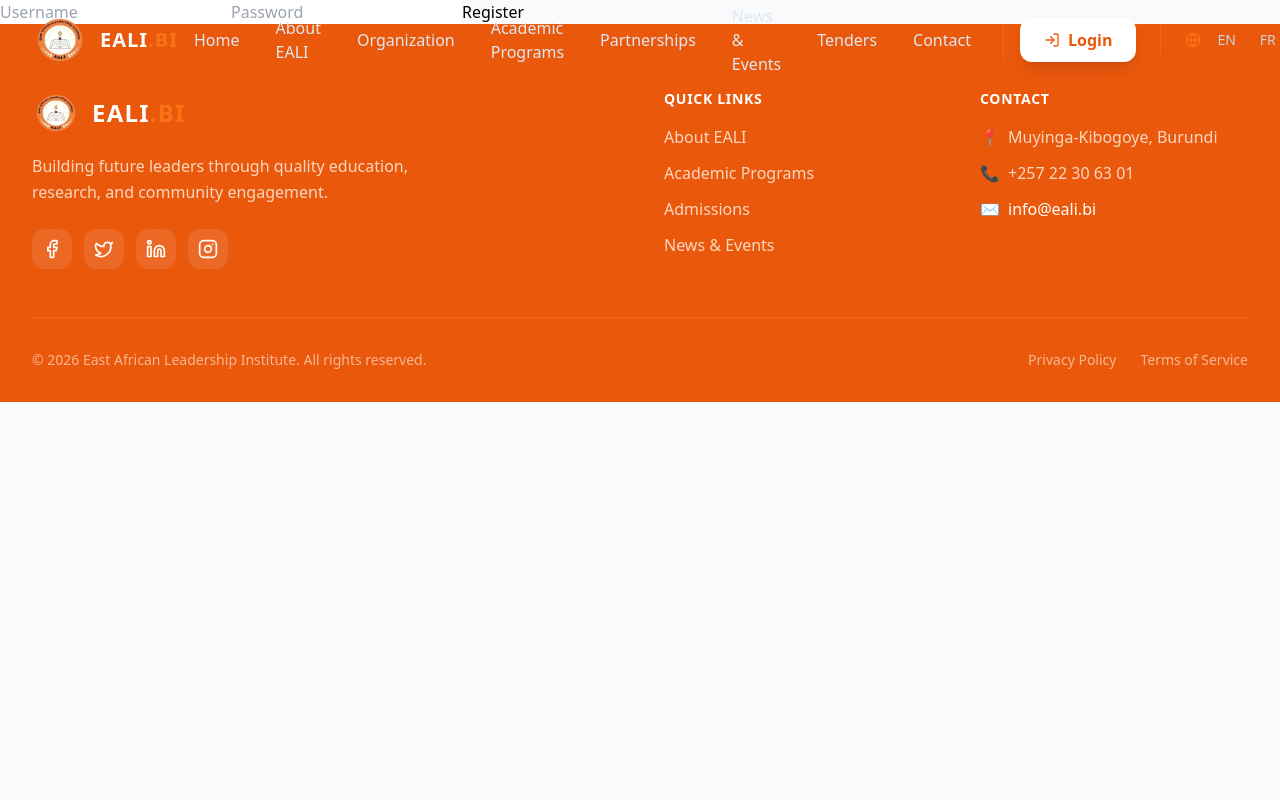
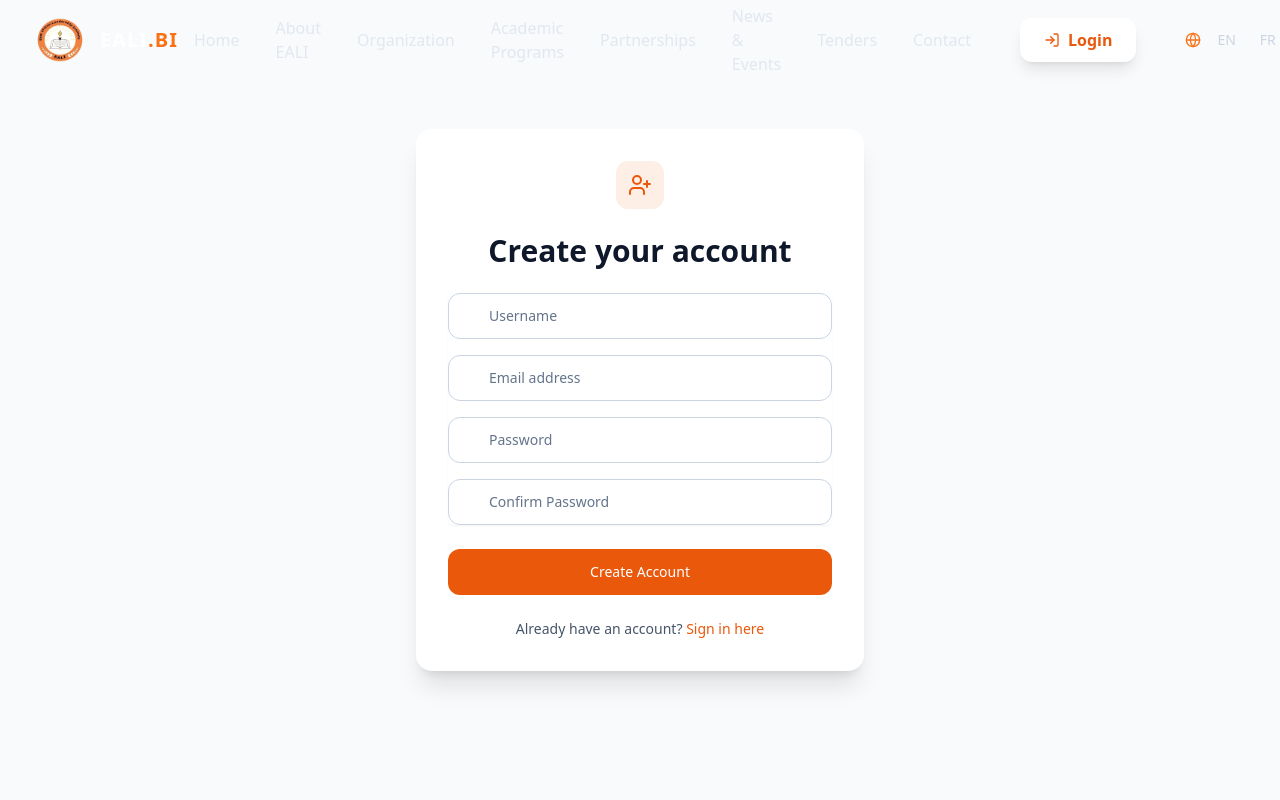
Before and after one commit to ai-git-aly/eali_react_frontend, a React (Vite) app: page /register in a window 1280 px wide. Shown: the top 800 px of the page. Built offline with nearby package versions, Linux system fonts and the light colour scheme.

Commit message:
Fix register for small device

```diff
--- a/src/pages/Register.tsx
+++ b/src/pages/Register.tsx
@@ -1,42 +1,154 @@
-// Updated Register component
+import React, { useState } from 'react';
+import { useNavigate, Link } from 'react-router-dom';
+import { UserPlus, Mail, Lock, User, AlertCircle, CheckCircle } from 'lucide-react';
+import { useTranslation } from 'react-i18next';
+import { API_ROUTE } from '../config';
 
-import React, { useState } from 'react';
-import axios from 'axios';
+const Register: React.FC = () => {
+    const { t } = useTranslation();
+    const [username, setUsername] = useState('');
+    const [email, setEmail] = useState('');
+    const [password, setPassword] = useState('');
+    const [confirmPassword, setConfirmPassword] = useState('');
+    const [error, setError] = useState('');
+    const [success, setSuccess] = useState(false);
+    const [isLoading, setIsLoading] = useState(false);
+    const navigate = useNavigate();
 
-const Register = () => {
-    const [username, setUsername] = useState('');
-    const [password, setPassword] = useState('');
 
-    const handleSubmit = async (e) => {
+
+    const handleSubmit = async (e: React.FormEvent) => {
         e.preventDefault();
+        setIsLoading(true);
+        setError('');
+
+        if (password !== confirmPassword) {
+            setError('Passwords do not match');
+            setIsLoading(false);
+            return;
+        }
+
         try {
-            // Fixing the endpoint to remove duplicate /api
-            await axios.post('/api/register', { username, password });
-            alert('Registration successful!');
-        } catch (error) {
-            console.error('Error registering:', error);
-            alert('Registration failed.');
+            const response = await fetch(`${API_ROUTE}/api/auth/register`, {
+                method: 'POST',
+                headers: { 'Content-Type': 'application/json' },
+                body: JSON.stringify({ username, email, password }),
+            });
+
+            if (!response.ok) {
+                const data = await response.json();
+                throw new Error(data.username || data.email || 'Registration failed');
+            }
+
+            setSuccess(true);
+            setTimeout(() => navigate('/login'), 2000);
+        } catch (err: any) {
+            setError(err.message);
+        } finally {
+            setIsLoading(false);
         }
     };
 
     return (
-        <form onSubmit={handleSubmit}>
+        <div className="min-h-screen flex items-center justify-center bg-slate-50 py-6 px-4 sm:px-6 lg:px-8">
+            <div className="max-w-md w-full space-y-6 bg-white p-6 sm:p-8 rounded-2xl shadow-xl">
+                <div>
+                    <div className="mx-auto h-12 w-12 bg-brand-primary/10 rounded-xl flex items-center justify-center">
+                        <UserPlus className="h-6 w-6 text-brand-primary" />
+                    </div>
+                    <h2 className="mt-6 text-center text-3xl font-extrabold text-slate-900">
+                        {t('auth.register_title', 'Create your account')}
+                    </h2>
+                </div>
+                <form className="mt-8 space-y-6" onSubmit={handleSubmit}>
+                    {error && (
+                        <div className="bg-red-50 border-l-4 border-red-400 p-4 rounded-md flex items-center">
+                            <AlertCircle className="h-5 w-5 text-red-400 mr-3" />
+                            <p className="text-sm text-red-700">{error}</p>
+                        </div>
+                    )}
+                    {success && (
+                        <div className="bg-green-50 border-l-4 border-green-400 p-4 rounded-md flex items-center">
+                            <CheckCircle className="h-5 w-5 text-green-400 mr-3" />
+                            <p className="text-sm text-green-700">{t('auth.register_success', 'Registration successful! Redirecting...')}</p>
+                        </div>
+                    )}
+                    <div className="rounded-md shadow-sm space-y-4">
+                        <div className="relative">
+                            <div className="absolute inset-y-0 left-0 pl-3 flex items-center pointer-events-none">
+                                <User className="h-5 w-5 text-slate-400" />
+                            </div>
                             <input
                                 type="text"
+                                required
+                                className="appearance-none rounded-xl relative block w-full px-10 py-3 border border-slate-300 placeholder-slate-500 text-slate-900 focus:outline-none focus:ring-brand-primary focus:border-brand-primary focus:z-10 sm:text-sm transition-all"
+                                placeholder={t('auth.username', 'Username')}
                                 value={username}
                                 onChange={(e) => setUsername(e.target.value)}
-                placeholder="Username"
+                            />
+                        </div>
+                        <div className="relative">
+                            <div className="absolute inset-y-0 left-0 pl-3 flex items-center pointer-events-none">
+                                <Mail className="h-5 w-5 text-slate-400" />
+                            </div>
+                            <input
+                                type="email"
                                 required
+                                className="appearance-none rounded-xl relative block w-full px-10 py-3 border border-slate-300 placeholder-slate-500 text-slate-900 focus:outline-none focus:ring-brand-primary focus:border-brand-primary focus:z-10 sm:text-sm transition-all"
+                                placeholder={t('auth.email', 'Email address')}
+                                value={email}
+                                onChange={(e) => setEmail(e.target.value)}
                             />
+                        </div>
+                        <div className="relative">
+                            <div className="absolute inset-y-0 left-0 pl-3 flex items-center pointer-events-none">
+                                <Lock className="h-5 w-5 text-slate-400" />
+                            </div>
                             <input
                                 type="password"
+                                required
+                                className="appearance-none rounded-xl relative block w-full px-10 py-3 border border-slate-300 placeholder-slate-500 text-slate-900 focus:outline-none focus:ring-brand-primary focus:border-brand-primary focus:z-10 sm:text-sm transition-all"
+                                placeholder={t('auth.password', 'Password')}
                                 value={password}
                                 onChange={(e) => setPassword(e.target.value)}
-                placeholder="Password"
+                            />
+                        </div>
+                        <div className="relative">
+                            <div className="absolute inset-y-0 left-0 pl-3 flex items-center pointer-events-none">
+                                <Lock className="h-5 w-5 text-slate-400" />
+                            </div>
+                            <input
+                                type="password"
                                 required
+                                className="appearance-none rounded-xl relative block w-full px-10 py-3 border border-slate-300 placeholder-slate-500 text-slate-900 focus:outline-none focus:ring-brand-primary focus:border-brand-primary focus:z-10 sm:text-sm transition-all"
+                                placeholder={t('auth.confirm_password', 'Confirm Password')}
+                                value={confirmPassword}
+                                onChange={(e) => setConfirmPassword(e.target.value)}
                             />
-            <button type="submit">Register</button>
+                        </div>
+                    </div>
+
+                    <div>
+                        <button
+                            type="submit"
+                            disabled={isLoading}
+                            className="group relative w-full flex justify-center py-3 px-4 border border-transparent text-sm font-medium rounded-xl text-white bg-brand-primary hover:bg-brand-primary/90 focus:outline-none focus:ring-2 focus:ring-offset-2 focus:ring-brand-primary transition-all disabled:opacity-50"
+                        >
+                            {isLoading ? t('auth.registering', 'Creating account...') : t('auth.register_button', 'Create Account')}
+                        </button>
+                    </div>
+
+                    <div className="text-center">
+                        <p className="text-sm text-slate-600">
+                            {t('auth.have_account', 'Already have an account?')}{' '}
+                            <Link to="/login" className="font-medium text-brand-primary hover:text-brand-primary/80 transition-colors">
+                                {t('auth.login_link', 'Sign in here')}
+                            </Link>
+                        </p>
+                    </div>
                 </form>
+            </div>
+        </div>
     );
 };
 
```
Lines whose indentation alone changed are shown as unchanged.
